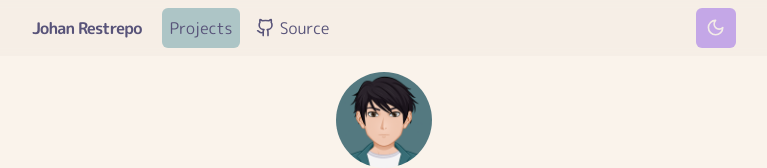
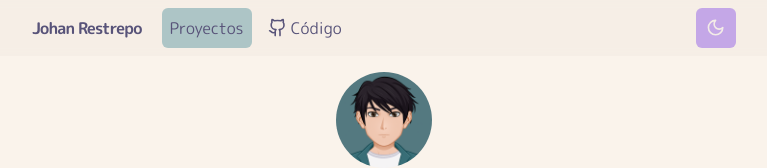
Before and after one commit to JohanRestrepo19/portfolio, a Next.js app: page /projects in a window 1280 px wide. Shown: the top 168 px of the page, without its empty margins (256-1023 px from the left). Built offline with nearby package versions, Linux system fonts and the light colour scheme.

Commit message:
feat: change navbar content for dictionary content.

```diff
--- a/src/components/Navbar.tsx
+++ b/src/components/Navbar.tsx
@@ -3,7 +3,7 @@
 // TODO: Use correct languages
 
 import Link, { LinkProps } from 'next/link';
-import { usePathname } from 'next/navigation';
+import { useParams, usePathname } from 'next/navigation';
 import { Github, Menu } from 'lucide-react';
 
 import Container from '@/components/Container';
@@ -16,6 +16,7 @@ import {
   DropdownMenuItem,
 } from '@/components/ui/dropdown-menu';
 import { Button } from '@/components/ui/button';
+import { Locale, getDictionary } from '@/i18n';
 
 type LinkItemProps = {
   children?: React.ReactNode;
@@ -44,6 +45,9 @@ const LinkItem = ({ className, children, ...props }: LinkItemProps) => {
 type Props = React.ComponentProps<'nav'>;
 
 export const Navbar = ({ ...props }: Props) => {
+  const params = useParams<{lang: Locale}>()
+  const dictionary = getDictionary(params.lang)
+
   return (
     <nav
       {...props}
@@ -61,14 +65,14 @@ export const Navbar = ({ ...props }: Props) => {
 
         {/* Navlinks */}
         <div className="hidden w-auto min-w-96 gap-2 md:flex md:flex-grow md:items-center">
-          <LinkItem href="/projects">Projects</LinkItem>
+          <LinkItem href="/projects">{dictionary.navbar.projects}</LinkItem>
 
           <LinkItem
             href="https://github.com/JohanRestrepo19/portfolio"
             className="inline-flex items-center gap-1"
           >
             <Github size={'1.2rem'} />
-            Source
+            {dictionary.navbar.source}
           </LinkItem>
         </div>
 
@@ -84,11 +88,11 @@ export const Navbar = ({ ...props }: Props) => {
               </DropdownMenuTrigger>
               <DropdownMenuContent>
                 <Link href="/projects">
-                  <DropdownMenuItem>Projects</DropdownMenuItem>
+                  <DropdownMenuItem>{dictionary.navbar.projects}</DropdownMenuItem>
                 </Link>
 
                 <Link href="https://github.com/JohanRestrepo19/portfolio">
-                  <DropdownMenuItem>Source</DropdownMenuItem>
+                  <DropdownMenuItem>{dictionary.navbar.source}</DropdownMenuItem>
                 </Link>
               </DropdownMenuContent>
             </DropdownMenu>
--- a/src/i18n/es/dictionary.json
+++ b/src/i18n/es/dictionary.json
@@ -1,7 +1,7 @@
 {
   "navbar": {
     "projects": "Proyectos",
-    "source": "Fuente"
+    "source": "Código"
   },
   "sections": {
     "profile": {
```
